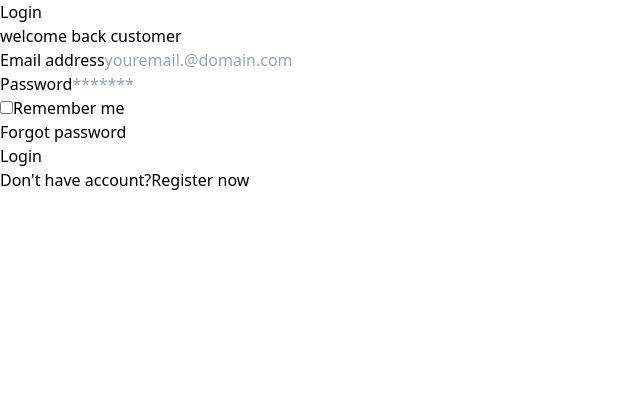
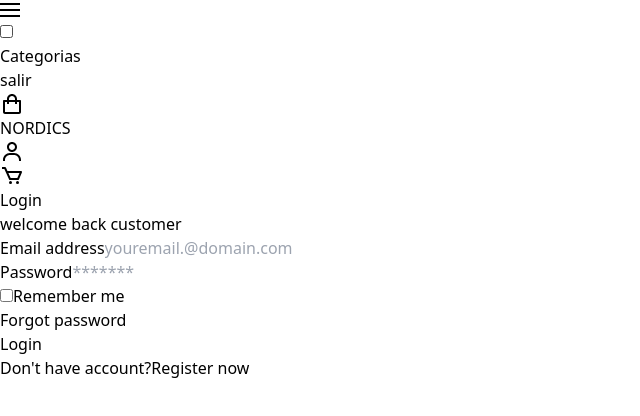
Before and after one commit to Dann-13/Paginas_ventas_Eve, a React (Vite) app in the folder client/: page /login in a window 1280 px wide. Shown: the top 416 px of the page, without its empty margins (0-640 px from the left). Built offline with nearby package versions, Linux system fonts and the light colour scheme.

Commit message:
Correccion schema products y formulario producto

```diff
--- a/client/src/App.jsx
+++ b/client/src/App.jsx
@@ -9,12 +9,15 @@
 import ProtectedRouted from './ProtectedRouted';
 import { ProductProvider } from './context/productContext';
 import ProfileUser from './pages/ProfileUser';
+import NavBar from './components/NavBar';
 function app() {
   return (
     <AuthProvider>
       <ProductProvider>
       <BrowserRouter>
+      <NavBar />
         <Routes>
+
           <Route path='/' element={<HomePage />}></Route>
           <Route path='/login' element={<LoginPage />}></Route>
           <Route path='/register' element={<RegisterPage />}></Route>
--- a/client/src/api/auth.js
+++ b/client/src/api/auth.js
@@ -3,3 +3,4 @@
 export const registerRequest = user => axios.post(`/register`, user);
 export const loginRequest = user => axios.post(`/login`, user);
 export const verifyTokenRequest = () => axios.get('/verify');
+export const logoutRequest = user => axios.post(`/logout`, user);
--- /dev/null
+++ b/client/src/components/NavBar.jsx
@@ -0,0 +1,67 @@
+import React from 'react'
+import { Link } from 'react-router-dom'
+import { useAuth } from '../context/authContext'
+function NavBar() {
+    const { logout } = useAuth();
+    const handleLogout = async () => {
+        // Llama a la función de logout del contexto.
+        await logout();
+    }
+    return (
+        <div>
+            <nav id="header" class="w-full z-30 top-0 py-1">
+                <div class="w-full container mx-auto flex flex-wrap items-center justify-between mt-0 px-6 py-3">
+
+                    <label for="menu-toggle" class="cursor-pointer md:hidden block">
+                        <svg class="fill-current text-gray-900" xmlns="http://www.w3.org/2000/svg" width="20" height="20" viewBox="0 0 20 20">
+                            <title>menu</title>
+                            <path d="M0 3h20v2H0V3zm0 6h20v2H0V9zm0 6h20v2H0v-2z"></path>
+                        </svg>
+                    </label>
+                    <input class="hidden" type="checkbox" id="menu-toggle" />
+
+                    <div class="hidden md:flex md:items-center md:w-auto w-full order-3 md:order-1" id="menu">
+                        <nav>
+                            <ul class="md:flex items-center justify-between text-base text-gray-700 pt-4 md:pt-0">
+                                <li><Link to="/" class="inline-block no-underline hover:text-black hover:underline py-2 px-4" href="#">Categorias</Link></li>
+                                <li><button class="inline-block no-underline hover:text-black hover:underline py-2 px-4"
+                                onClick={handleLogout}>salir
+                                </button></li>
+                            </ul>
+                        </nav>
+                    </div>
+
+                    <div class="order-1 md:order-2">
+                        <a class="flex items-center tracking-wide no-underline hover:no-underline font-bold text-gray-800 text-xl " href="#">
+                            <svg class="fill-current text-gray-800 mr-2" xmlns="http://www.w3.org/2000/svg" width="24" height="24" viewBox="0 0 24 24">
+                                <path d="M5,22h14c1.103,0,2-0.897,2-2V9c0-0.553-0.447-1-1-1h-3V7c0-2.757-2.243-5-5-5S7,4.243,7,7v1H4C3.447,8,3,8.447,3,9v11 C3,21.103,3.897,22,5,22z M9,7c0-1.654,1.346-3,3-3s3,1.346,3,3v1H9V7z M5,10h2v2h2v-2h6v2h2v-2h2l0.002,10H5V10z" />
+                            </svg>
+                            NORDICS
+                        </a>
+                    </div>
+
+                    <div class="order-2 md:order-3 flex items-center" id="nav-content">
+
+                        <a class="inline-block no-underline hover:text-black" href="#">
+                            <svg class="fill-current hover:text-black" xmlns="http://www.w3.org/2000/svg" width="24" height="24" viewBox="0 0 24 24">
+                                <circle fill="none" cx="12" cy="7" r="3" />
+                                <path d="M12 2C9.243 2 7 4.243 7 7s2.243 5 5 5 5-2.243 5-5S14.757 2 12 2zM12 10c-1.654 0-3-1.346-3-3s1.346-3 3-3 3 1.346 3 3S13.654 10 12 10zM21 21v-1c0-3.859-3.141-7-7-7h-4c-3.86 0-7 3.141-7 7v1h2v-1c0-2.757 2.243-5 5-5h4c2.757 0 5 2.243 5 5v1H21z" />
+                            </svg>
+                        </a>
+
+                        <a class="pl-3 inline-block no-underline hover:text-black" href="#">
+                            <svg class="fill-current hover:text-black" xmlns="http://www.w3.org/2000/svg" width="24" height="24" viewBox="0 0 24 24">
+                                <path d="M21,7H7.462L5.91,3.586C5.748,3.229,5.392,3,5,3H2v2h2.356L9.09,15.414C9.252,15.771,9.608,16,10,16h8 c0.4,0,0.762-0.238,0.919-0.606l3-7c0.133-0.309,0.101-0.663-0.084-0.944C21.649,7.169,21.336,7,21,7z M17.341,14h-6.697L8.371,9 h11.112L17.341,14z" />
+                                <circle cx="10.5" cy="18.5" r="1.5" />
+                                <circle cx="17.5" cy="18.5" r="1.5" />
+                            </svg>
+                        </a>
+
+                    </div>
+                </div>
+            </nav>
+        </div>
+    )
+}
+
+export default NavBar
--- a/client/src/context/authContext.jsx
+++ b/client/src/context/authContext.jsx
@@ -1,6 +1,6 @@
 // Importa los módulos necesarios de React y la función de solicitud de registro desde un archivo de autenticación externo.
 import { createContext, useContext, useEffect, useState } from "react";
-import { registerRequest, loginRequest, verifyTokenRequest } from "../api/auth";
+import { registerRequest, loginRequest, verifyTokenRequest, logoutRequest } from "../api/auth";
 import Cookies from 'js-cookie';
 
 // Crea un contexto de autenticación utilizando createContext.
@@ -85,12 +85,28 @@
         checkLogin();
     }, []);
 
+    //  Función para cerrar la sesión del usuario.
+    const logout = async () => {
+        try{
+            // Realiza una solicitud de logout utilizando la función logoutRequest.
+            await logoutRequest();
+            // Limpia las cookies y actualiza el estado de autenticación.
+            Cookies.remove('token');
+            setisAuthenticated(false);
+            setUser(null);
+            setisAdmin(null)
+        }catch(error){
+            console.error("Error during logout:", error);
+        }
+    }
+
     // Proporciona el contexto y sus valores a los componentes secundarios.
     return (
         <AuthContext.Provider
             value={{
                 signup,
                 signin,
+                logout,
                 user,
                 loading,
                 isAuthenticated,
--- a/client/src/context/productContext.jsx
+++ b/client/src/context/productContext.jsx
@@ -1,24 +1,41 @@
 import { createContext, useContext, useState } from "react";
-import {createProductRequest} from '../api/products'
+import { createProductRequest, getProductsRequest } from '../api/products'
 const ProductContext = createContext();
-export const  useProduct = () => {
+export const useProduct = () => {
     const context = useContext(ProductContext);
-    if (!context){
+    if (!context) {
         throw new Error("useAuth must be used within an ProductProvider")
     }
     return context;
 }
-export function ProductProvider({children}){
+export function ProductProvider({ children }) {
 
-    const [product, setProducts] = useState([]);
-    const createProduct = async(product) => {
-        const res = await createProductRequest(product)
-        console.log(res)
+    const [product, setProduct] = useState([]);
+    const [products, setProducts] = useState([]);
+
+    const getProducts = async () => {
+        try {
+            const res = await getProductsRequest();
+            setProducts(res.data);
+            console.log(res)
+        } catch (error) {
+            console.error(error);
+        }
     }
-    return(
+    const createProduct = async (product) => {
+        try {
+            const res = await createProductRequest(product);
+            console.log(res)
+        } catch (error) {
+            console.error(error);
+        }
+    }
+    return (
         <ProductContext.Provider value={{
             product,
-            createProduct
+            products,
+            createProduct,
+            getProducts
         }}>
             {children}
         </ProductContext.Provider>
--- a/client/src/pages/ProductsPage.jsx
+++ b/client/src/pages/ProductsPage.jsx
@@ -1,13 +1,19 @@
-import React from 'react'
-import { useAuth } from '../context/authContext'
+import React, { useEffect } from 'react'
+import { useProduct } from '../context/productContext';
 
 function ProductsPage() {
-  const { user } = useAuth()
-  console.log(user)
-  console.log();
+  const { getProducts, products } = useProduct()
+  useEffect(() => {
+    getProducts();
+  }, [])
   return (
     <div>
-
+      {products.map(product => (
+        <div key={product._id}>
+          {product.title}
+        </div>
+      )
+      )}
     </div>
   )
 }
```
Also changed, not shown: client/src/pages/ProductsFormPage.jsx (+66 -6 lines), client/src/components/IngredientsForm.jsx (added), 2 other files (tests, documents, lock files or other folders).
